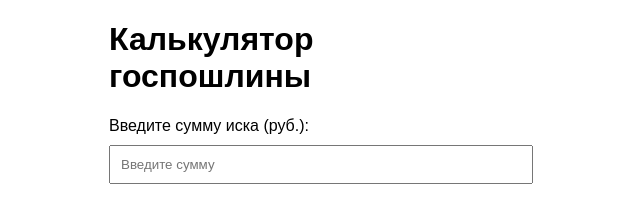
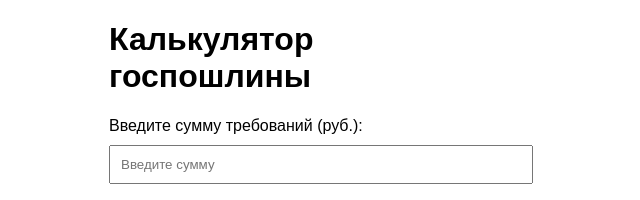
Before and after one commit to ArtemMaz/gposhlina-calculator, a website: page index.html in a window 1280 px wide. Shown: the top 200 px of the page, 331-971 px from the left. Drawn offline with Linux system fonts and the light colour scheme.

Commit message:
Update index.html

```diff
--- a/index.html
+++ b/index.html
@@ -27,7 +27,7 @@
 <body>
     <div class="container">
         <h1>Калькулятор госпошлины</h1>
-        <label for="amount">Введите сумму иска (руб.):</label>
+        <label for="amount">Введите сумму требований (руб.):</label>
         <input type="number" id="amount" placeholder="Введите сумму">
         <label>
             <input type="checkbox" id="isCourtOrder"> Судебный приказ
```
